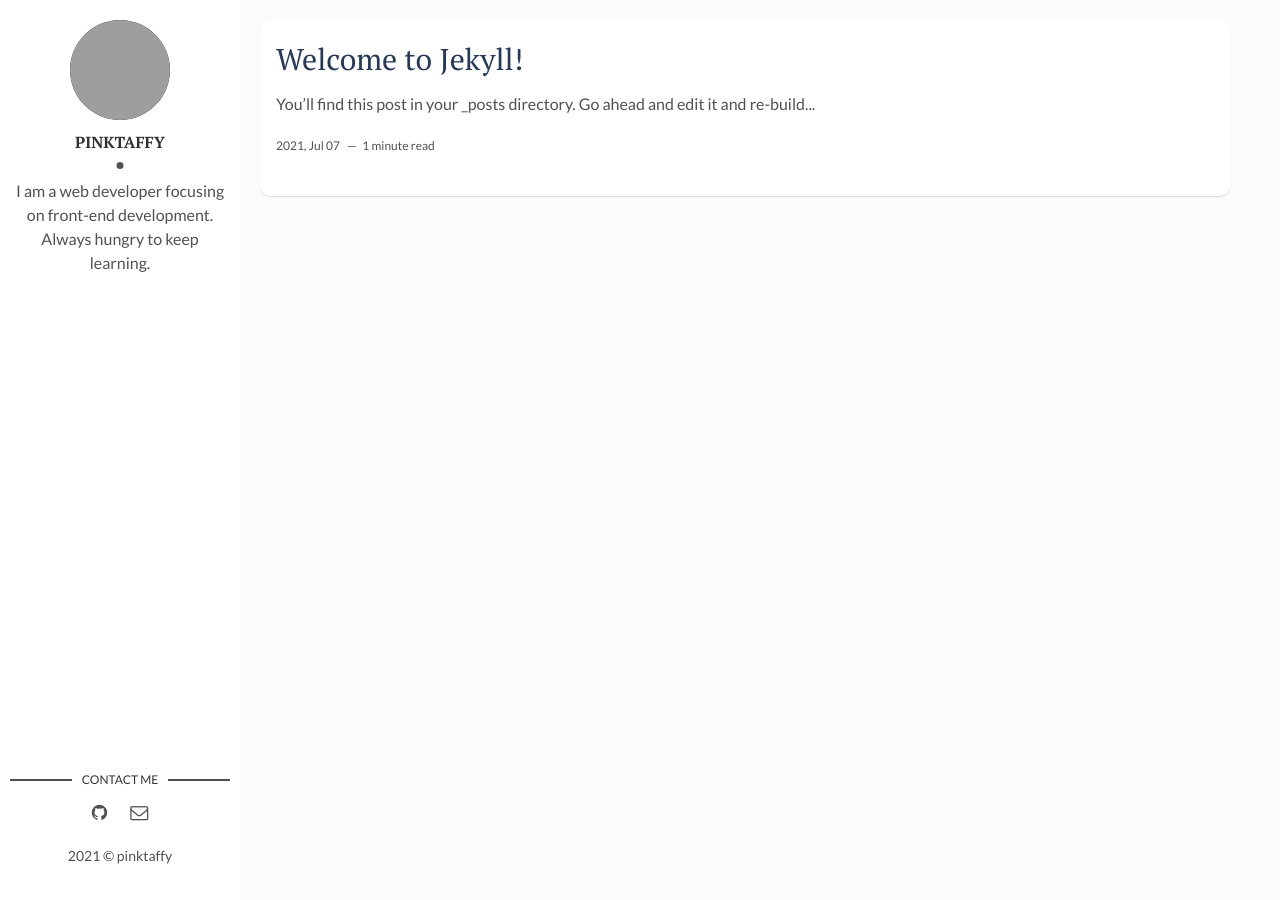
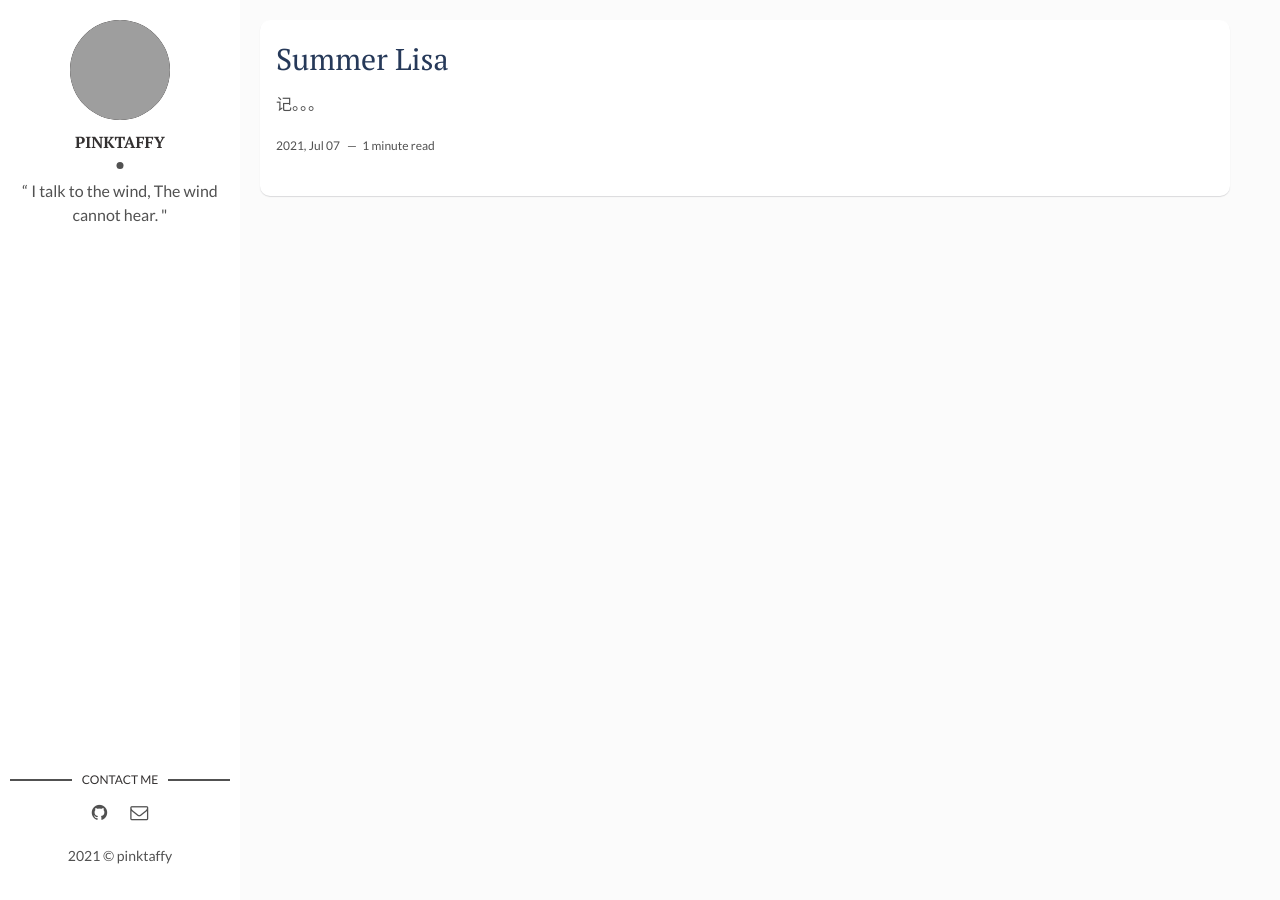
Before and after one commit to pinktaffy/orangepoint.gihub.io, a Jekyll site: the page built from index.html, in a window 1280 px wide. Built offline with Jekyll 4.4.1, drawn with Linux system fonts in a browser that asks for light colours; the list of posts is cut into pages by our own code; grey boxes are pictures that could not be loaded.

Commit message:
new term

```diff
--- a/Gemfile
+++ b/Gemfile
@@ -35,3 +35,5 @@ gem "jekyll-sitemap", "~> 1.4"
 gem "jekyll-paginate", "~> 1.1"
 
 gem "jemoji", "~> 0.12.0"
+
+gem "jekyll-seo-tag", "~> 2.7"
--- a/_config.yml
+++ b/_config.yml
@@ -30,7 +30,8 @@ site-twitter: #if your site has a twitter account, enter it here
 # Author Settings
 author: pinktaffy # add your name
 author-img: profile.jpg # add your photo
-about-author: I am a web developer focusing on front-end development. Always hungry to keep learning. # add description
+og_image: profile.jpg
+about-author: “ I talk to the wind, The wind cannot hear. " # add description
 # social-twitter: # add your Twitter handle
 # social-facebook: # add your Facebook handle
 social-github: pinktaffy # add your Github handle
@@ -51,6 +52,7 @@ plugins:
   - jekyll-feed
   - jekyll-sitemap
   - jekyll-paginate
+  - jekyll-seo-tag
   - jemoji
 
 paginate: 8
--- a/_includes/head.html
+++ b/_includes/head.html
@@ -69,7 +69,7 @@
 	<meta http-equiv="X-UA-Compatible" content="IE=edge">
 	<meta name="viewport" content="width=device-width, initial-scale=1, maximum-scale=1">
 	<meta property="og:image" content="">
-	<link rel="shortcut icon" href="{{ "/assets/img/favicon/favicon.ico" | prepend: site.baseurl }}" type="image/x-icon">
+	<link rel="shortcut icon" href="{{ "/assets/img/favicon/favicon.ico?" | prepend: site.baseurl }}" type="image/x-icon">
 	<link rel="apple-touch-icon" href="{{ "/assets/img/favicon/profile.png" | prepend: site.baseurl }}">
 	<link rel="apple-touch-icon" sizes="72x72" href="{{ "/assets/img/favicon/profile.png" | prepend: site.baseurl }}">
 	<link rel="apple-touch-icon" sizes="144x144" href="{{ "/assets/img/favicon/profile.png" | prepend: site.baseurl }}">
--- /dev/null
+++ b/_posts/2021-07-07-summer-lisa.markdown
@@ -0,0 +1,7 @@
+---
+layout: post
+title:  "Summer Lisa"
+date:   2021-07-07 12:47:41 -0700
+categories: movie
+---
+记。。。
--- a/_posts/2021-07-07-welcome-to-jekyll.markdown
+++ /dev/null
@@ -1,29 +0,0 @@
----
-layout: post
-title:  "Welcome to Jekyll!"
-date:   2021-07-07 12:47:41 -0700
-categories: jekyll update
----
-You’ll find this post in your `_posts` directory. Go ahead and edit it and re-build the site to see your changes. You can rebuild the site in many different ways, but the most common way is to run `jekyll serve`, which launches a web server and auto-regenerates your site when a file is updated.
-
-Jekyll requires blog post files to be named according to the following format:
-
-`YEAR-MONTH-DAY-title.MARKUP`
-
-Where `YEAR` is a four-digit number, `MONTH` and `DAY` are both two-digit numbers, and `MARKUP` is the file extension representing the format used in the file. After that, include the necessary front matter. Take a look at the source for this post to get an idea about how it works.
-
-Jekyll also offers powerful support for code snippets:
-
-{% highlight ruby %}
-def print_hi(name)
-  puts "Hi, #{name}"
-end
-print_hi('Tom')
-#=> prints 'Hi, Tom' to STDOUT.
-{% endhighlight %}
-
-Check out the [Jekyll docs][jekyll-docs] for more info on how to get the most out of Jekyll. File all bugs/feature requests at [Jekyll’s GitHub repo][jekyll-gh]. If you have questions, you can ask them on [Jekyll Talk][jekyll-talk].
-
-[jekyll-docs]: https://jekyllrb.com/docs/home
-[jekyll-gh]:   https://github.com/jekyll/jekyll
-[jekyll-talk]: https://talk.jekyllrb.com/
```
Also changed, not shown: Gemfile.lock, 2 other files.
